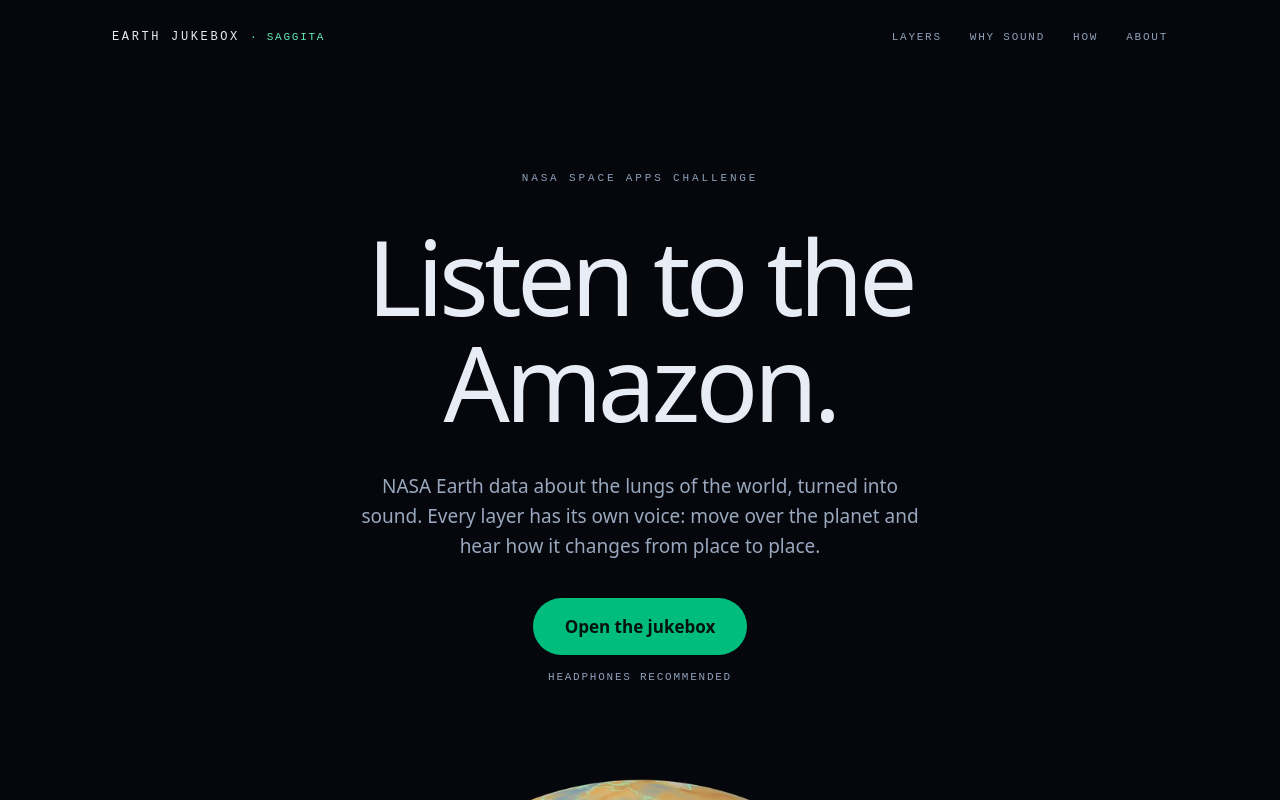
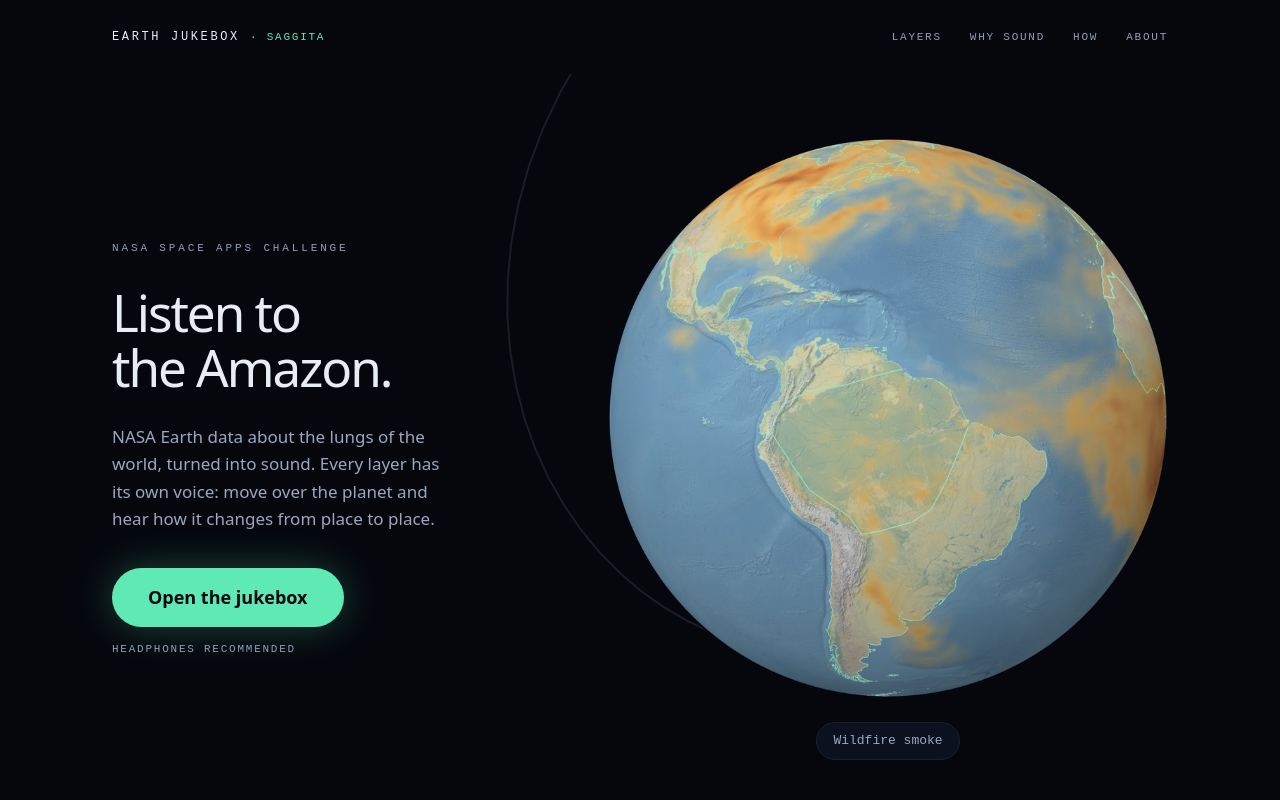
Before and after one commit to AndresNavarrom/Nasa-Challenge, a React (Vite) app in the folder web/: page / in a window 1280 px wide. Built offline with nearby package versions, Linux system fonts and the light colour scheme.

Commit message:
Compone la portada por tercios y deja el boton como unico acento

```diff
--- a/web/src/ui/Landing.tsx
+++ b/web/src/ui/Landing.tsx
@@ -2,6 +2,13 @@
 // what the project is, its four layers, why sound, how to use it and who made
 // it. "Open the jukebox" goes to #jukebox, where Root (main.tsx) loads the app;
 // the landing itself loads no Earth data, so it opens at once.
+//
+// Composition of the first screen: by thirds. The words and the button take the
+// left third; the planet takes the other two, at the eye of a golden spiral
+// drawn faintly behind it, which leads the eye from the words to the planet.
+// The title is kept light and moderate in size so it does not compete with the
+// button, the only solid block of the accent colour on the page (60-30-10: the
+// dark background, the light text and lines, the accent).
 //
 // Fonts are bundled (@fontsource-variable) so nothing comes from the internet.
 
@@ -17,6 +24,7 @@ import globeLightning from "../assets/landing/globe-lightning.jpg";
 import globeSmoke from "../assets/landing/globe-smoke.jpg";
 import { useEffect, useState, type ReactNode } from "react";
 import { JUKEBOX_HASH } from "./landingRoute";
+import { LANDING_VIDEO, goldenSpiralPath } from "./landingMedia";
 
 const NAV = [
   { href: "#layers", label: "LAYERS" },
@@ -55,7 +63,7 @@ const POINTS = [
   },
   {
     title: "A tour you can repeat",
-    text: "Six short steps explain the controls on first visit. Press ? at any time to repeat them.",
+    text: "A short tour explains the controls on first visit. Press ? at any time to repeat it.",
   },
 ] as const;
 
@@ -99,10 +107,10 @@ function GlobeShowcase() {
   }, []);
 
   return (
-    <div className="flex w-full flex-col items-center gap-6 pt-14">
+    <div className="flex w-full flex-col items-center gap-6">
       <div
         data-testid="landing-globe"
-        className="relative aspect-square w-full max-w-[620px] overflow-hidden rounded-full bg-[#0b111e]"
+        className="relative aspect-square w-full max-w-[560px] overflow-hidden rounded-full bg-[#0b111e]"
       >
         {LAYERS.map((layer, index) => (
           <img
@@ -120,7 +128,7 @@ function GlobeShowcase() {
           />
         ))}
       </div>
-      <p className="rounded-md border border-[#1e2a40] bg-[#0b111e] px-3.5 py-2 font-label text-[13px]">
+      <p className="rounded-full border border-landing-line bg-[#0b111e] px-4 py-2 font-label text-[13px] text-landing-mist">
         {LAYERS[shown]!.title}
       </p>
     </div>
@@ -132,12 +140,15 @@ function OpenJukebox() {
     <a
       href={JUKEBOX_HASH}
       data-testid="landing-open"
-      className="rounded-full bg-emerald-500 px-8 py-4 text-[17px] font-semibold text-[#04130d] transition-colors hover:bg-emerald-400 focus-visible:outline-2 focus-visible:outline-offset-4 focus-visible:outline-emerald-300"
+      className="rounded-full bg-landing-accent px-9 py-4 text-[18px] font-semibold text-landing-deep shadow-[0_0_40px_rgba(94,233,181,0.28)] transition-colors hover:bg-landing-ink focus-visible:outline-2 focus-visible:outline-offset-4 focus-visible:outline-landing-accent"
     >
       Open the jukebox
     </a>
   );
 }
+
+/** The golden spiral behind the planet, drawn once. Its eye is the centre of its box. */
+const SPIRAL = goldenSpiralPath(1000);
 
 /** Section width of the design: 1120 px with 32 px sides, narrower on small screens. */
 const content = "mx-auto flex w-full max-w-[1120px] flex-col items-center px-4 text-center sm:px-8";
@@ -174,27 +185,46 @@ export function Landing() {
       </header>
 
       <main>
-        <section id="top" className="relative overflow-hidden pb-[120px] pt-12 sm:pt-24">
+        <section id="top" className="relative overflow-hidden pb-[120px] pt-10 sm:pt-16">
           <div aria-hidden="true" className="pointer-events-none absolute inset-x-0 bottom-0 h-[340px] overflow-hidden">
             <img alt="" src={forestBack} className="absolute inset-[38.82%_-5.76%_0_-2.78%] block size-full max-w-none" />
             <img alt="" src={forestMiddle} className="absolute inset-[51.4%_-5.56%_0_-2.78%] block size-full max-w-none" />
             <img alt="" src={forestFront} className="absolute inset-[64.13%_-4.51%_0_-2.78%] block size-full max-w-none" />
             <div className="absolute inset-0 bg-[linear-gradient(180deg,#05070d_0%,rgba(5,7,13,0.6)_30%,rgba(5,7,13,0)_58%,rgba(5,7,13,0.55)_86%,#05070d_100%)]" />
           </div>
-          <div className={`${content} relative gap-9 pb-[210px]`}>
+          <div className="relative mx-auto grid w-full max-w-[1120px] items-center gap-12 px-4 pb-[210px] sm:px-8 lg:grid-cols-3 lg:gap-8">
+            {/* Left third: the words and the one thing to press. */}
+            <div className="flex flex-col items-center gap-7 text-center lg:items-start lg:text-left">
               <Eyebrow>NASA SPACE APPS CHALLENGE</Eyebrow>
-            <h1 className="max-w-[900px] font-display text-[clamp(3.25rem,9vw,6.5rem)] font-extralight leading-[1.02] tracking-[-0.045em]">
-              Listen to the Amazon.
+              <h1 className="font-display text-[clamp(2.5rem,4vw,3.25rem)] font-extralight leading-[1.08] tracking-[-0.04em]">
+                Listen to <br className="max-lg:hidden" />
+                the Amazon.
               </h1>
-            <p className="max-w-[560px] text-[17px] leading-[1.6] text-landing-mist sm:text-[19px]">
+              <p className="max-w-[420px] text-[17px] leading-[1.6] text-landing-mist">
                 NASA Earth data about the lungs of the world, turned into sound. Every layer has its own voice: move
                 over the planet and hear how it changes from place to place.
               </p>
-            <div className="flex flex-col items-center gap-3.5">
+              <div className="flex flex-col items-center gap-3.5 pt-2 lg:items-start">
                 <OpenJukebox />
                 <p className="font-label text-[11px] tracking-[0.16em] text-landing-label">HEADPHONES RECOMMENDED</p>
               </div>
+            </div>
+            {/* The other two thirds: the planet, at the eye of the golden spiral. */}
+            <div className="flex justify-center lg:col-span-2 lg:justify-end">
+              <div className="relative w-full max-w-[560px]">
+                {/* Its eye is the planet's centre: the box is 3.4 planets wide, moved up by 1.2. */}
+                <svg
+                  aria-hidden="true"
+                  viewBox="-1000 -1000 2000 2000"
+                  className="pointer-events-none absolute left-1/2 top-0 mt-[-120%] aspect-square w-[340%] max-w-none -translate-x-1/2 text-landing-ink"
+                >
+                  <path d={SPIRAL} fill="none" stroke="currentColor" strokeOpacity="0.1" strokeWidth="2" />
+                </svg>
+                <div className="relative">
                   <GlobeShowcase />
+                </div>
+              </div>
+            </div>
           </div>
         </section>
 
@@ -264,6 +294,35 @@ export function Landing() {
           </div>
         </section>
 
+        {LANDING_VIDEO && (
+          <section id="video" className="scroll-mt-4 border-t border-landing-line py-24">
+            <div className={`${content} gap-10`}>
+              <div className="flex flex-col items-center gap-5">
+                <Eyebrow>THE VIDEO</Eyebrow>
+                <h2 className="max-w-[760px] font-display text-[clamp(2.25rem,5vw,3.25rem)] font-extralight leading-[1.08] tracking-[-0.04em]">
+                  {LANDING_VIDEO.title}
+                </h2>
+              </div>
+              <video
+                data-testid="landing-video"
+                controls
+                preload="metadata"
+                playsInline
+                poster={LANDING_VIDEO.poster}
+                aria-label={LANDING_VIDEO.title}
+                className="aspect-video w-full max-w-[960px] rounded-2xl border border-landing-line bg-[#0b111e]"
+              >
+                <source src={LANDING_VIDEO.src} type={LANDING_VIDEO.type} />
+              </video>
+              <div className="flex flex-col items-center gap-3">
+                <p className="max-w-[620px] text-[17px] leading-[1.6] text-landing-mist">{LANDING_VIDEO.thanks}</p>
+                <p className="font-label text-[11px] tracking-[0.22em] text-landing-accent">MADE BY</p>
+                <p className="max-w-[620px] text-[16px] leading-[1.6] text-landing-mist">{TEAM.join(" · ")}</p>
+              </div>
+            </div>
+          </section>
+        )}
+
         <section id="about" className="scroll-mt-4 border-t border-landing-line py-24">
           <div className={`${content} gap-10`}>
             <div className="flex flex-col items-center gap-5">
--- /dev/null
+++ b/web/src/ui/landingMedia.ts
@@ -0,0 +1,48 @@
+// Parts of the landing page kept apart from its layout: the video of the
+// project and the golden spiral drawn behind the planet.
+
+export interface LandingVideo {
+  /** File served with the app (web/public), so it plays without the internet. */
+  src: string;
+  /** MIME type of the file ("video/mp4"). */
+  type: string;
+  /** Still shown before it plays, also served with the app. */
+  poster?: string;
+  /** Heading of the section. */
+  title: string;
+  /** The thanks under the video. */
+  thanks: string;
+}
+
+/**
+ * The project's video. null until the team has the file: the landing then
+ * shows no video section at all (no empty frame). To publish it, put the file
+ * in web/public/video/ and fill this in, for example:
+ *
+ *   { src: "./video/earth-jukebox.mp4", type: "video/mp4", poster: "./video/earth-jukebox.jpg",
+ *     title: "Earth Jukebox in two minutes.", thanks: "Thank you for listening. ..." }
+ */
+export const LANDING_VIDEO: LandingVideo | null = null;
+
+/** The golden ratio: each quarter turn of the spiral is this many times farther from its eye. */
+const PHI = (1 + Math.sqrt(5)) / 2;
+
+/**
+ * SVG path of a golden spiral around (0, 0): it starts `turns` turns in, near
+ * the eye, and opens out to `radius`. Every quarter turn its distance from the
+ * eye grows by the golden ratio. Points are 1/72 of a turn apart, joined by lines.
+ */
+export function goldenSpiralPath(radius: number, turns = 3): string {
+  const steps = Math.max(1, Math.round(turns * 72));
+  const parts: string[] = [];
+  for (let step = 0; step <= steps; step += 1) {
+    const turn = (step / steps) * turns;
+    // `turns` turns before the end, the distance is radius / PHI^(4 * turns).
+    const distance = radius * PHI ** (4 * (turn - turns));
+    const angle = turn * 2 * Math.PI;
+    const x = distance * Math.cos(angle);
+    const y = distance * Math.sin(angle);
+    parts.push(`${step === 0 ? "M" : "L"}${x.toFixed(1)} ${y.toFixed(1)}`);
+  }
+  return parts.join("");
+}
```
Also changed, not shown: 1 other file (tests, documents, lock files or other folders). Lines whose indentation alone changed are shown as unchanged.
